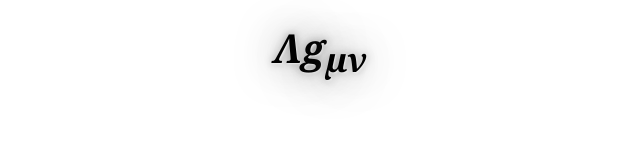
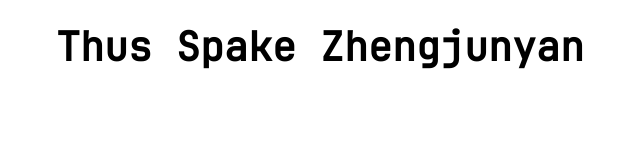
Before and after one commit to Yan-131F121/Yan-131F121.github.io, a plain HTML site: page index.html in a window 1280 px wide. Shown: the whole page, without its empty margins (320-960 px from the left). Drawn offline with Linux system fonts and the light colour scheme.

Commit message:
change the title

```diff
--- a/index.html
+++ b/index.html
@@ -10,7 +10,7 @@
 
 <body>
     <header>
-        <h1 class="mfs">&Lambda;g<sub>&mu;&nu;</sub></h1>
+        <h1>Thus Spake Zhengjunyan</h1>
     </header>
 </body>
 
--- a/styles/main.css
+++ b/styles/main.css
@@ -1,3 +1,9 @@
+/* General Font Style */
+@font-face {
+    font-family: "JetBrains Mono";
+    src: url(../fonts/JetBrainsMono-Regular.woff2) format("woff2");
+}
+
 /* reset box-sizing to border-box and inherit it */
 html {
     box-sizing: border-box;
@@ -11,8 +17,8 @@ html {
 
 /* General Style */
 html {
-    font-size: 10px;
-    font-family: system-ui, -apple-system, BlinkMacSystemFont, 'Segoe UI', Roboto, Oxygen, Ubuntu, Cantarell, 'Open Sans', 'Helvetica Neue', sans-serif;
+    font-size: 13px;
+    font-family: "JetBrains Mono";
     color: #000000;
     background-color: #ffffff;
 }
@@ -45,18 +51,3 @@ body {
     margin: 0 auto;
     padding: 0;
 }
-
-code {
-    font-family: 'Courier New', Courier, monospace;
-    font-size: 17.6px;
-    color: #0f0f0f;
-    font-weight: lighter;
-    text-shadow: 1px 1px 2px #f0f0f0, 0 0 1em blue, 0 0 0.2em blue;
-}
-
-/* MathType from Scratch */
-.mfs {
-    font-family: Cambria Math, Cambria, Cochin, Georgia, Times, 'Times New Roman', serif;
-    font-style: oblique 17.4deg;
-    text-shadow: 1px 1px 2px #f0f0f0, 0 0 1em #666666, 0 0 0.2em #999999;
-}
```
Also changed, not shown: fonts/JetBrainsMono-Regular.woff2 (added), images/firsttry.jpg (deleted).
